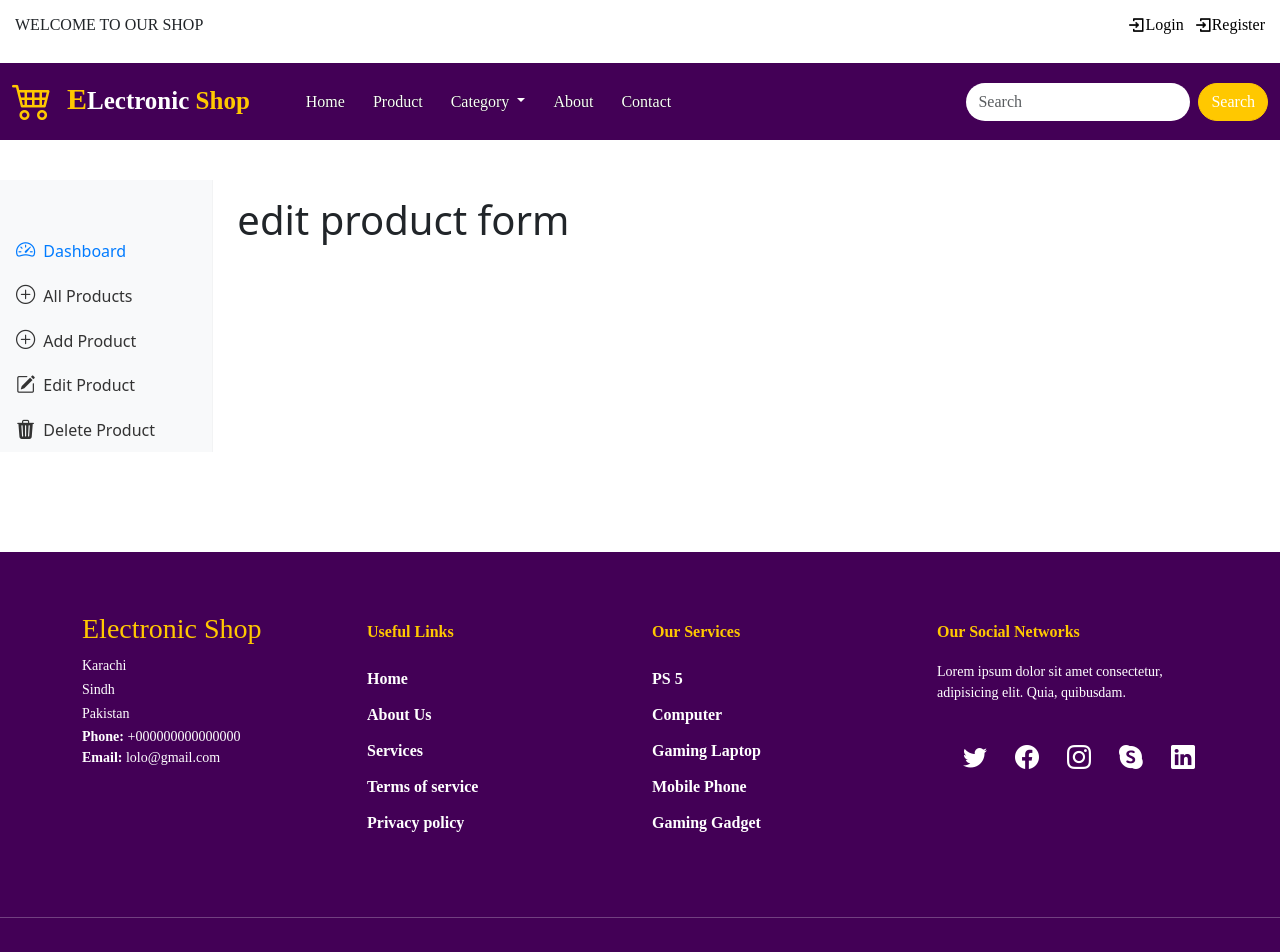
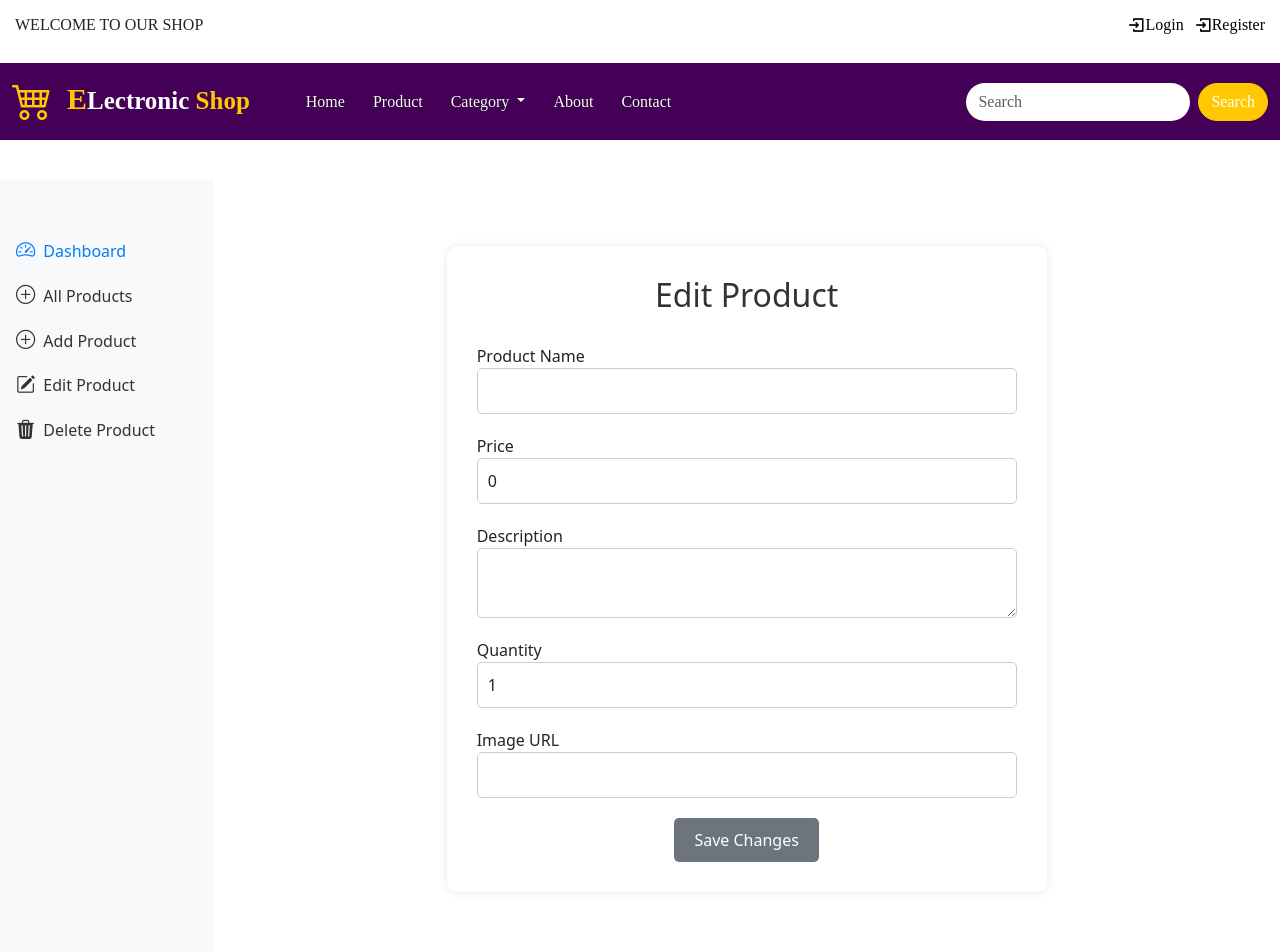
Before and after one commit to halamansou/Electronic-E-commerce-Website-Using-Angular, an Angular app: page /admin/edit-product/1 in a window 1280 px wide. Shown: the top 952 px of the page. Built offline with nearby package versions, Linux system fonts and the light colour scheme; no server answers.

Commit message:
Edit Product Done

```diff
--- a/src/app/Components/admin/all-product/all-product.component.ts
+++ b/src/app/Components/admin/all-product/all-product.component.ts
@@ -18,7 +18,7 @@ import { CartService } from './../../../Services/cart.service';
 export class AllProductComponent implements OnInit {
   products: Product[] = [];
 
-  constructor(private productService: ProductsService, private cartService: CartService) {}
+  constructor(private productService: ProductsService) {}
 
   ngOnInit(): void {
     this.getProducts();
@@ -30,10 +30,5 @@ export class AllProductComponent implements OnInit {
     });
   }
 
-  addToCart(productId: number) {
-    this.cartService.addToCart(productId).subscribe({
-      next: (response) => console.log(response),
-      error: (error) => console.log(error)
-    });
-  }
+
 }
--- a/src/app/Components/admin/edit-product/edit-product.component.css
+++ b/src/app/Components/admin/edit-product/edit-product.component.css
@@ -0,0 +1,47 @@
+.container {
+    max-width: 600px;
+    margin: 50px auto;
+    background-color: #fff;
+    border-radius: 10px;
+    box-shadow: 0 0 10px rgba(0, 0, 0, 0.1);
+    padding: 30px;
+}
+
+h2 {
+    text-align: center;
+    margin-bottom: 30px;
+    color: #333;
+}
+
+.form-control {
+    width: 100%;
+    padding: 10px;
+    border-radius: 5px;
+    border: 1px solid #ccc;
+    margin-bottom: 20px;
+    box-sizing: border-box;
+    font-size: 16px;
+}
+
+.form-control:focus {
+    border-color: #6C757D;
+    outline: none;
+}
+
+.form-button {
+    text-align: center;
+}
+
+.btn-primary {
+    background-color: #6C757D;
+    color: #fff;
+    border: none;
+    padding: 10px 20px;
+    border-radius: 5px;
+    cursor: pointer;
+    transition: background-color 0.3s ease;
+}
+
+.btn-primary:hover {
+    background-color: #495056;
+}
--- a/src/app/Components/admin/edit-product/edit-product.component.html
+++ b/src/app/Components/admin/edit-product/edit-product.component.html
@@ -1 +1,30 @@
-<h1>edit product form </h1>
+<div class="container">
+    <h2>Edit Product</h2>
+    <form (ngSubmit)="onSubmit()" #productForm="ngForm">
+      <div class="form-items">
+        <div class="mb-3">
+          <label for="name">Product Name</label>
+          <input type="text" class="form-control" id="name" required [(ngModel)]="productDetails.name" name="name">
+        </div>
+        <div class="mb-3">
+          <label for="price">Price</label>
+          <input type="number" class="form-control" id="price" required [(ngModel)]="productDetails.price" name="price">
+        </div>
+        <div class="mb-3">
+          <label for="description">Description</label>
+          <textarea class="form-control" id="description" required [(ngModel)]="productDetails.description" name="description"></textarea>
+        </div>
+        <div class="mb-3">
+          <label for="quantity">Quantity</label>
+          <input type="number" class="form-control" id="quantity" required [(ngModel)]="productDetails.quantity" name="quantity">
+        </div>
+        <div class="mb-3">
+          <label for="image">Image URL</label>
+          <input type="text" class="form-control" id="image" required [(ngModel)]="productDetails.image" name="image">
+        </div>
+        <div class="form-button mt-3">
+          <button type="submit" class="btn btn-primary">Save Changes</button>
+        </div>
+      </div>
+    </form>
+  </div>
--- a/src/app/Components/admin/edit-product/edit-product.component.ts
+++ b/src/app/Components/admin/edit-product/edit-product.component.ts
@@ -1,12 +1,52 @@
-import { Component } from '@angular/core';
+import { FormsModule } from '@angular/forms';
+import { CommonModule } from '@angular/common';
+import { Component, OnInit } from '@angular/core';
+import { ActivatedRoute, Router } from '@angular/router';
+import { ProductsService } from './../../../Services/products.service';
 
 @Component({
   selector: 'app-edit-product',
   standalone: true,
-  imports: [],
+  imports: [FormsModule, CommonModule],
   templateUrl: './edit-product.component.html',
-  styleUrl: './edit-product.component.css'
+  styleUrls: ['./edit-product.component.css']
 })
-export class EditProductComponent {
+export class EditProductComponent implements OnInit {
+  productDetails: any = {
+    name: '',
+    price: 0,
+    description: '',
+    quantity: 1,
+    image: ''
+  };
+  productId: any;
 
+  constructor(private activatedRoute: ActivatedRoute, private productsService: ProductsService, private router: Router) {}
+
+  ngOnInit(): void {
+    this.activatedRoute.paramMap.subscribe((params) => {
+      this.productId = params.get('id');
+      if (this.productId) {
+        this.loadProductDetails();
+      }
+    });
+  }
+
+  loadProductDetails(): void {
+    this.productsService.getProductDetails(this.productId).subscribe({
+      next: (response) => {
+        this.productDetails = response;
+      },
+      error: (err) => console.error('Error fetching product details', err)
+    });
+  }
+
+  onSubmit(): void {
+    this.productsService.updateProduct(this.productId, this.productDetails).subscribe({
+      next: () => {
+        this.router.navigate(['/admin/all-products']);
+      },
+      error: (err) => console.error('Error updating product', err)
+    });
+  }
 }
--- a/src/app/Services/products.service.ts
+++ b/src/app/Services/products.service.ts
@@ -1,28 +1,24 @@
 import { Injectable } from '@angular/core';
 import { HttpClient } from '@angular/common/http';
 import { Observable } from 'rxjs';
-
 
 @Injectable({
   providedIn: 'root'
 })
 export class ProductsService {
+  private baseUrl = 'https://localhost:7158/api/Product';
 
+  constructor(private httpClient: HttpClient) {}
 
-
-  constructor(private httpClient :HttpClient) {}
-
-  getProducts()  : Observable <any>{
-    return this .httpClient.get('https://localhost:7158/api/Product');
+  getProducts(): Observable<any> {
+    return this.httpClient.get(this.baseUrl);
   }
 
   getProductDetails(productId: number): Observable<any> {
-    return this.httpClient.get(`https://localhost:7158/api/Product/${productId}`);
+    return this.httpClient.get(`${this.baseUrl}/${productId}`);
   }
 
-
-  // searchProducts(searchTerm: string): Observable<any> {
-  //   return this.httpClient.get(`https://localhost:7158/api/Product/search?term=${searchTerm}`);
-  // }
-
+  updateProduct(productId: number, productDetails: any): Observable<any> {
+    return this.httpClient.put(`${this.baseUrl}/${productId}`, productDetails);
+  }
 }
```
Also changed, not shown: 1 other file (tests, documents, lock files or other folders).
